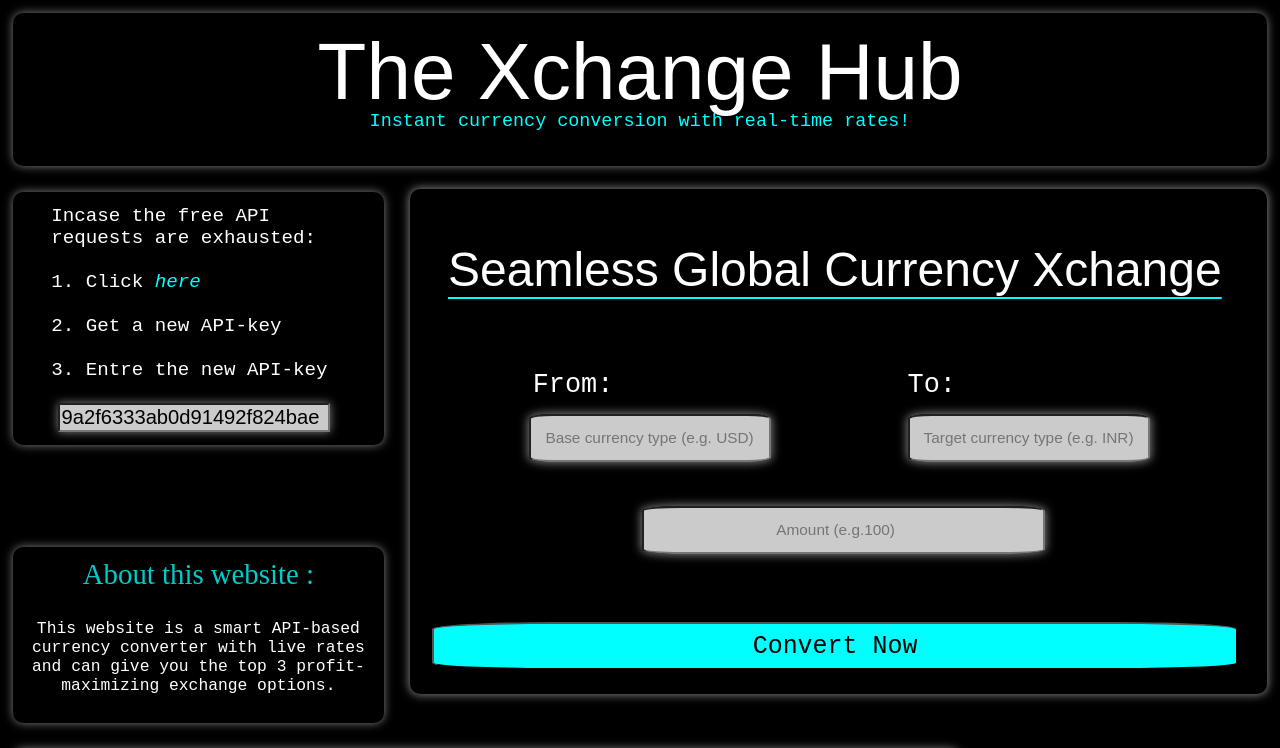
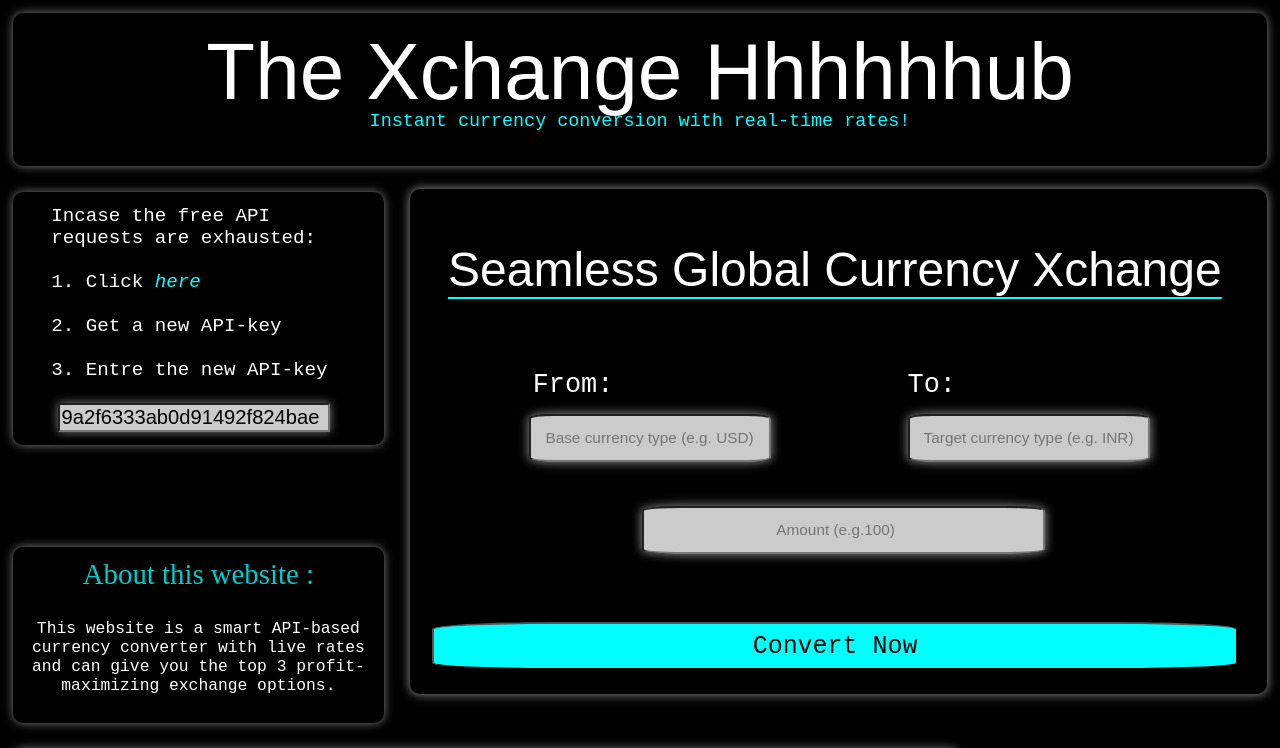
Before and after one commit to bhoomyy/XchangeHub, a plain HTML site: page index.html in a window 1280 px wide. Shown: the top 748 px of the page. Drawn offline with Linux system fonts and the light colour scheme.

Commit message:
Update index.html

```diff
--- a/index.html
+++ b/index.html
@@ -5,7 +5,7 @@
         <link rel="stylesheet" href="style.css">
         <script src="script.js"></script>
         <div class="parent-container">
-            <div class="child-container" id="title">The Xchange Hub</div><br><br>
+            <div class="child-container" id="title">The Xchange Hhhhhhub</div><br><br>
             <div class="child-container" id="description">Instant currency conversion with real-time rates!</div>
         </div>
         <div class="parent-container2">
```
